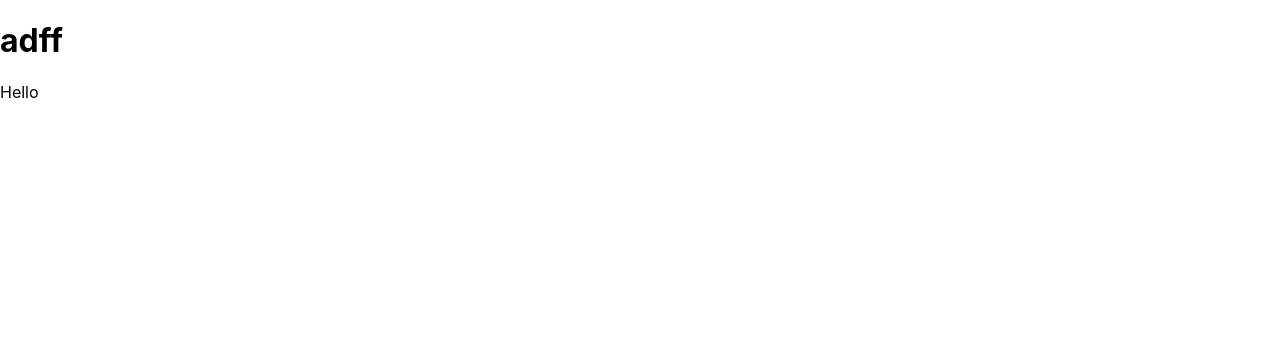
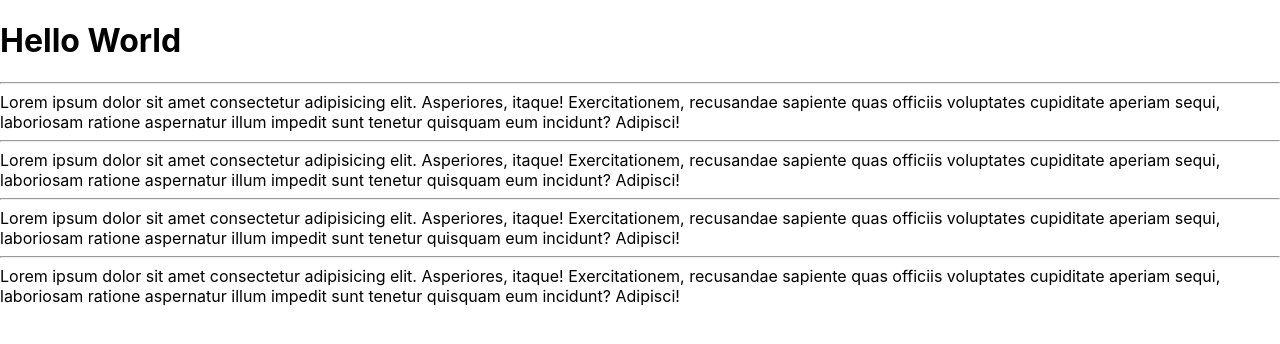
Before and after one commit to dac-23/my-react-project, a React (Create React App) app: page / in a window 1280 px wide. Shown: the top 344 px of the page. Built offline with nearby package versions, Linux system fonts and the light colour scheme.

Commit message:
user dfine tag.

```diff
--- a/src/App.js
+++ b/src/App.js
@@ -1,18 +1,31 @@
-// On Save
-// Code Formtting
-// Auto Suggestion
-// Run the program :: npm start (There is no live server extension)
-// JSX :: ()
-//     :: optional, Parenthesis if ur html is one liner.
-//     :: required, parenthesis, for multi line html
-//     :: required, with two tags.
+// React Funcn
+// SPL FUNCn :: understood by REACT.
+// return JSX.
 function App() {
   return (
     <div>
-      <div>
-        <h1>adff</h1>
-      </div>
-      <div>Hello</div>
+      <h1>Hello World</h1>
+      <hr />
+      <Header />
+      <hr />
+      <Header />
+      <hr />
+      <Header />
+      <hr />
+      <Header />
+    </div>
+  );
+}
+
+// User Define Tag
+// <Header />
+function Header() {
+  return (
+    <div>
+      Lorem ipsum dolor sit amet consectetur adipisicing elit. Asperiores,
+      itaque! Exercitationem, recusandae sapiente quas officiis voluptates
+      cupiditate aperiam sequi, laboriosam ratione aspernatur illum impedit sunt
+      tenetur quisquam eum incidunt? Adipisci!
     </div>
   );
 }
```
